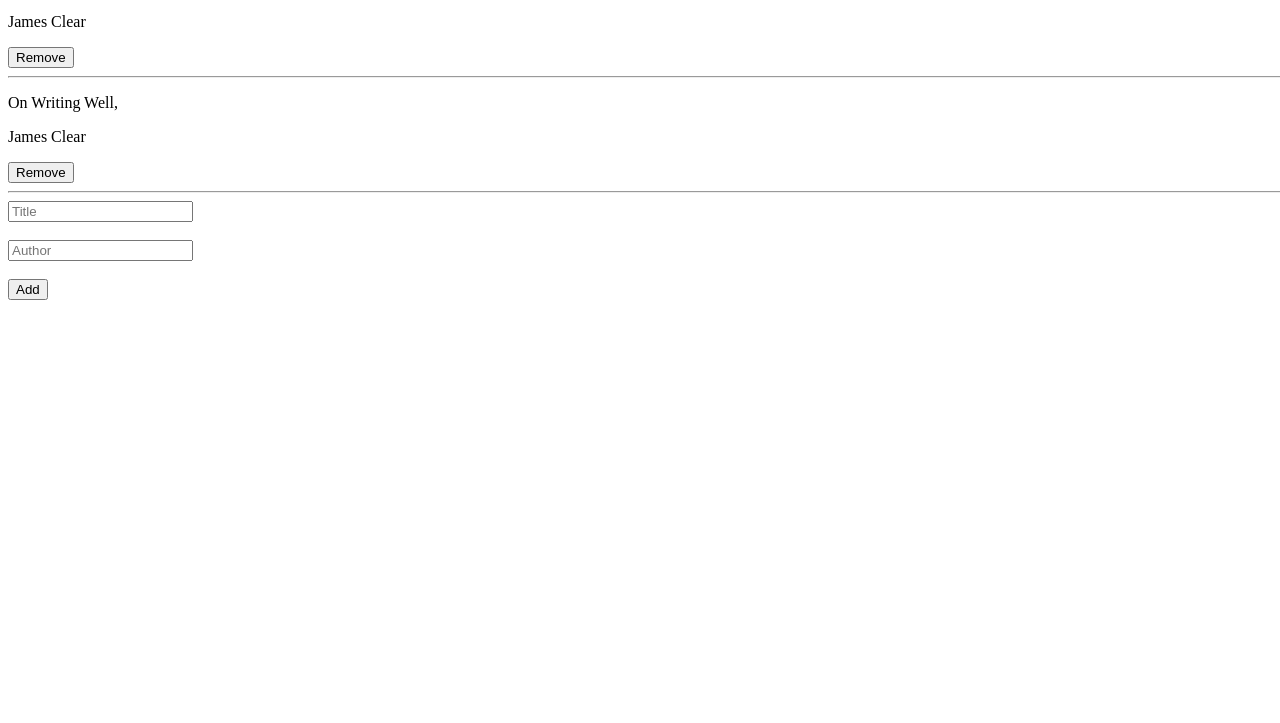
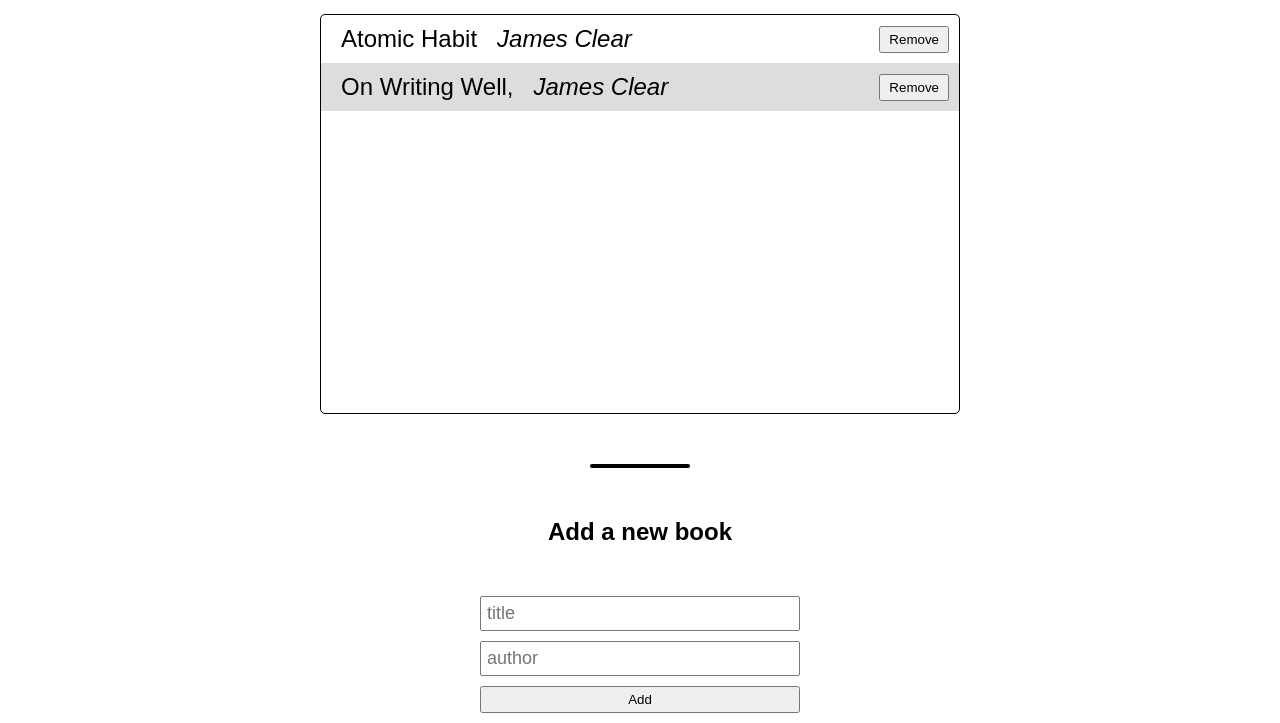
Before and after one commit to Mahamadou-Nouridine/awesome-books, a website with bundled scripts: page index.html in a window 1280 px wide. Shown: the part 101-824 px from the top of the page. Before the commit the page ends 800 px from the top, so only its background shows below. Built offline with nearby package versions, Linux system fonts and the light colour scheme.

Commit message:
UI design

```diff
--- a/index.html
+++ b/index.html
@@ -5,24 +5,27 @@
     <meta http-equiv="X-UA-Compatible" content="IE=edge" />
     <meta name="viewport" content="width=device-width, initial-scale=1.0" />
     <script src="./script/script.js" defer type="module"></script>
-    <link rel="stylesheet" href="style.css">
+    <link rel="stylesheet" href="style.css" />
     <title>Awesome Books</title>
   </head>
 
   <body>
+    <div class="container">
       <h1>Awesome books</h1>
-    <div class="books-container"></div>
+      <div class="books"></div>
 
-    <form class="form" action="#">
+      <span></span>
+      <h4>Add a new book</h4>
+
+      <form id="form" action="#">
         <div class="form-control">
-        <input type="text" id="title" placeholder="Title" />
+          <input type="text" id="title" placeholder="title" />
         </div>
-      <br />
         <div class="form-control">
-        <input type="text" id="author" placeholder="Author" />
+          <input type="text" id="author" placeholder="author" />
         </div>
-      <br />
         <button>Add</button>
       </form>
+    </div>
   </body>
 </html>
--- a/script/script.js
+++ b/script/script.js
@@ -1,24 +1,24 @@
-import data from './data.js';
+import data from "./data.js";
 
-const booksContainer = document.querySelector('.books-container');
-const form = document.querySelector('.form');
-const titleEl = document.querySelector('#title');
-const authorEl = document.querySelector('#author');
+const booksContainer = document.querySelector(".books");
+const form = document.querySelector("form");
+const titleEl = document.querySelector("#title");
+const authorEl = document.querySelector("#author");
 
-const localData = localStorage.getItem('books');
-if (!localData) localStorage.setItem('books', JSON.stringify(data));
-let books = JSON.parse(localStorage.getItem('books'));
+const localData = localStorage.getItem("books");
+if (!localData) localStorage.setItem("books", JSON.stringify(data));
+let books = JSON.parse(localStorage.getItem("books"));
 
 const saveLocally = () => {
-  localStorage.setItem('books', JSON.stringify(books));
+  localStorage.setItem("books", JSON.stringify(books));
 };
 
 class BooksCollection {
   static add = (title, author, id = Date.now()) => {
     books.push({ title, author, id });
     saveLocally();
-      titleEl.value = '';
-      authorEl.value = '';
+    titleEl.value = "";
+    authorEl.value = "";
   };
 
   static remove = (id) => {
@@ -29,20 +29,21 @@
 }
 
 const loadData = () => {
-  booksContainer.innerHTML = '';
+  booksContainer.innerHTML = "";
   books.forEach((book) => {
-    const bookEl = document.createElement('div');
-    bookEl.classList.add('book');
-    bookEl.innerHTML = `<div class="book">
+    const bookEl = document.createElement("div");
+    bookEl.classList.add("book");
+    bookEl.innerHTML = `
+          <div class="book">
             <p class="title">${book.title}</p>
             <p class="author">${book.author}</p>
+          </div>
           <button  class = 'removeButton-${book.id}' id='${book.id}' >Remove</button>
-          <hr>
-        </div>`;
+`;
 
     booksContainer.appendChild(bookEl);
     const removeButton = document.querySelector(`.removeButton-${book.id}`);
-    removeButton.addEventListener('click', () => {
+    removeButton.addEventListener("click", () => {
       BooksCollection.remove(book.id);
       loadData();
     });
@@ -50,7 +51,7 @@
 };
 
 // add data
-form.addEventListener('submit', (e) => {
+form.addEventListener("submit", (e) => {
   e.preventDefault();
   BooksCollection.add(titleEl.value, authorEl.value);
   loadData();
--- a/style.css
+++ b/style.css
@@ -1,7 +1,79 @@
 * {
+  margin: 0;
+  padding: 0;
   box-sizing: border-box;
 }
 
 body {
-  min-width: 100vw;
+  font-family: sans-serif;
+  font-size: 24px;
 }
+
+.container {
+  margin: 0 auto;
+  width: 50%;
+  padding: 10px 0;
+}
+
+h1,
+h4 {
+  text-align: center;
+  margin-bottom: 50px;
+}
+
+.books {
+  border: 1px solid #000;
+  border-radius: 5px;
+  overflow: scroll;
+  height: 400px;
+}
+
+.book {
+  display: flex;
+  justify-content: space-between;
+  align-items: center;
+  padding: 5px 10px;
+}
+
+.book:nth-child(even) {
+  background-color: #ddd;
+}
+
+.book .author {
+  font-style: italic;
+  margin-left: 20px;
+}
+
+span {
+  display: block;
+  width: 100px;
+  height: 4px;
+  background-color: #000;
+  border-radius: 3px;
+  text-align: center;
+  margin: 50px auto;
+}
+
+button {
+  height: 50%;
+  padding: 4px 8px;
+}
+
+form {
+  display: flex;
+  flex-direction: column;
+  margin: 0 auto;
+  gap: 10px;
+  width: 50%;
+}
+
+.form-control {
+  width: 100%;
+}
+
+input {
+  width: 100%;
+  height: 100%;
+  font-size: 18px;
+  padding: 5px;
+}
```
Lines whose indentation alone changed are shown as unchanged.
